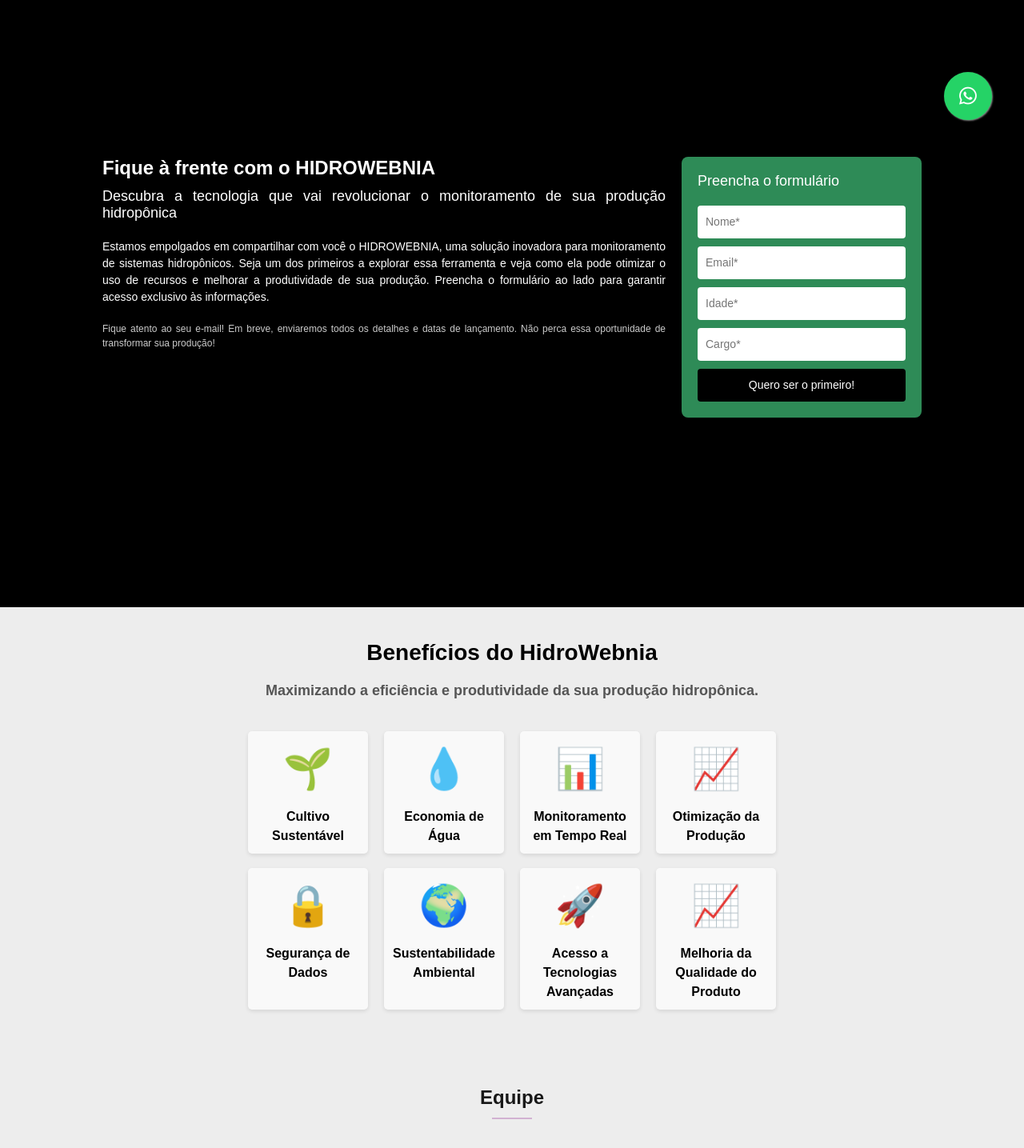
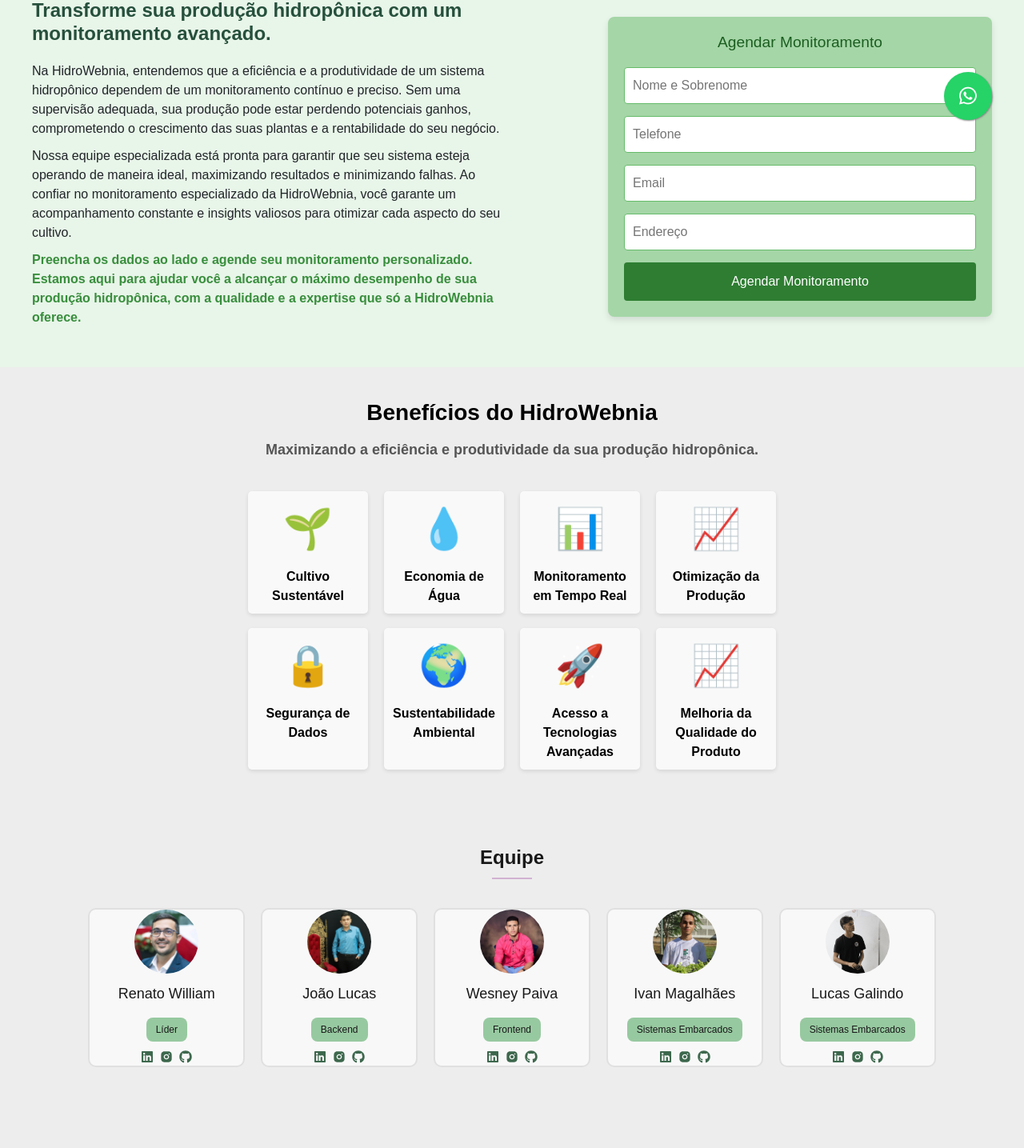
Before and after one commit to HidroWebnia/hidroWebnia, a React (Create React App) app in the folder frontend/: page / in a window 1280 px wide. Shown: the part 610-2045 px from the top of the page at 80% size. Built offline with nearby package versions, Linux system fonts and the light colour scheme; no server answers.

Commit message:
Ajustes na tela inicial.

```diff
--- a/frontend/src/components/About.js
+++ b/frontend/src/components/About.js
@@ -10,6 +10,7 @@
     background-size: cover;
     background-position: center;
     padding: 96px;
+    color: #fff;
 
     @media (max-width: 768px) {
       padding: 48px;
@@ -141,101 +142,79 @@
 `;
 
 const BannerContainer = styled.div`
-  //background: url('https://img.freepik.com/fotos-gratis/jardineiro-agronomo-segurando-salada-fresca-organica-saudavel-mostrando-ao-empresario-agricola-discutindo-nutricao-de-vegetais-na-plantacao-de-estufa-hidroponica-conceito-de-agricultura_482257-38029.jpg?t=st=1730813124~exp=1730816724~hmac=8e5a35595d217f5c53df843c513b49102c336544365dd3aac56f779b373615b7&w=996') no-repeat center center/cover;
-  height: 100vh;
   display: flex;
   align-items: center;
-  justify-content: center;
-  position: relative;
+  justify-content: space-between;
+  padding: 40px;
+  background-color: #e8f5e9;
 `;
 
-const Overlay = styled.div`
-  background-color: #000000;
-  width: 100%;
-  height: 100%;
-  display: flex;
-  align-items: center;
-  justify-content: center;
+const TextSection = styled.div`
+  width: 50%;
+  color: #2e7d32;
+  font-family: Arial, sans-serif;
+
+  h1 {
+    font-size: 1.5rem;
+    font-weight: bold;
+    margin-bottom: 20px;
+    text-align: left;
+  }
+
+  p {
+    font-size: 1rem;
+    line-height: 1.5;
+    margin-bottom: 10px;
+    text-align: left;
+  }
+
+  .highlight {
+    font-weight: bold;
+    color: #388e3c;
+  }
 `;
 
-const Content = styled.div`
-  display: flex;
-  width: 80%;
-  max-width: 1200px;
-  justify-content: space-between;
-  color: #fff;
+const FormContainer = styled.div`
+  width: 40%;
+  padding: 20px;
+  background-color: #a5d6a7;
+  border-radius: 8px;
+  box-shadow: 0px 4px 8px rgba(0, 0, 0, 0.1);
 `;
 
-const LeftSection = styled.div`
-  flex: 1;
-  padding-right: 20px;
-`;
+const FormHeading = styled.h2`
+  text-align: center;
+  color: #1b5e20;
+  font-size: 1.2rem;
+  margin-bottom: 20px;
 
-const Heading = styled.h1`
-  font-size: 24px;
-  color: #ffffff;
-  margin-bottom: 10px;
-  text-align: left;
-`;
-
-const Subheading = styled.h2`
-  font-size: 18px;
-  font-weight: normal;
-  color: #ffffff;
-  margin-bottom: 20px;
-`;
-
-const Description = styled.p`
-  font-size: 14px;
-  margin-bottom: 20px;
-  color: #ffffff;
-
-`;
-
-const Disclaimer = styled.p`
-  font-size: 12px;
-  opacity: 0.8;
-  color: #ffffff;
-
-`;
-
-const FormSection = styled.div`
-  background-color: #2e8b57;
-  padding: 20px;
-  border-radius: 8px;
-  width: 300px;
-`;
-
-const FormHeading = styled.h3`
-  font-size: 18px;
-  margin-bottom: 20px;
 `;
 
 const Form = styled.form`
   display: flex;
   flex-direction: column;
+  gap: 15px;
 `;
 
 const Input = styled.input`
   padding: 10px;
-  margin-bottom: 10px;
-  border: none;
+  font-size: 1rem;
+  border: 1px solid #66bb6a;
   border-radius: 4px;
-  font-size: 14px;
 `;
 
 const Button = styled.button`
-  background-color: #000000;
-  color: #ffffff;
-  padding: 10px;
+  padding: 12px;
+  font-size: 1rem;
+  color: #fff;
+  background-color: #2e7d32;
   border: none;
   border-radius: 4px;
-  font-size: 14px;
   cursor: pointer;
   transition: background-color 0.3s;
 
   &:hover {
-    background-color: #2e8b57;
+    background-color: #1b5e20;
   }
 `;
 
@@ -263,33 +242,35 @@
         ) : null}
       </div>
 
-      <BannerContainer>
-        <Overlay>
-          <Content>
-            <LeftSection>
-            <Heading>Fique à frente com o HIDROWEBNIA</Heading>
-              <Subheading>
-                Descubra a tecnologia que vai revolucionar o monitoramento de sua produção hidropônica
-              </Subheading>
-              <Description>
-                Estamos empolgados em compartilhar com você o HIDROWEBNIA, uma solução inovadora para monitoramento de sistemas hidropônicos. Seja um dos primeiros a explorar essa ferramenta e veja como ela pode otimizar o uso de recursos e melhorar a produtividade de sua produção. Preencha o formulário ao lado para garantir acesso exclusivo às informações.
-              </Description>
-              <Disclaimer>
-                Fique atento ao seu e-mail! Em breve, enviaremos todos os detalhes e datas de lançamento. Não perca essa oportunidade de transformar sua produção!
-              </Disclaimer>
-            </LeftSection>
-            <FormSection>
-              <FormHeading>Preencha o formulário</FormHeading>
-              <Form>
-                <Input type="text" placeholder="Nome*" />
-                <Input type="email" placeholder="Email*" />
-                <Input type="number" placeholder="Idade*" />
-                <Input type="text" placeholder="Cargo*" />
-                <Button>Quero ser o primeiro!</Button>
-              </Form>
-            </FormSection>
-          </Content>
-        </Overlay>
+      <BannerContainer data-aos="fade-up" data-aos-delay="200">
+        <TextSection>
+          <h1>Transforme sua produção hidropônica com um monitoramento avançado.</h1>
+          <p>
+            Na HidroWebnia, entendemos que a eficiência e a produtividade de um sistema hidropônico
+            dependem de um monitoramento contínuo e preciso. Sem uma supervisão adequada, sua produção
+            pode estar perdendo potenciais ganhos, comprometendo o crescimento das suas plantas e a rentabilidade do seu negócio.
+          </p>
+
+          <p>
+          Nossa equipe especializada está pronta para garantir que seu sistema esteja operando de maneira ideal, maximizando resultados e minimizando falhas.
+          Ao confiar no monitoramento especializado da HidroWebnia, você garante um acompanhamento constante e insights valiosos para otimizar cada aspecto do seu cultivo.
+          </p>
+          <p className="highlight">
+          Preencha os dados ao lado e agende seu monitoramento personalizado.
+          Estamos aqui para ajudar você a alcançar o máximo desempenho de sua produção hidropônica, com a qualidade e a expertise que só a HidroWebnia oferece.
+          </p>
+        </TextSection>
+
+        <FormContainer>
+          <FormHeading>Agendar Monitoramento</FormHeading>
+          <Form>
+            <Input type="text" placeholder="Nome e Sobrenome" />
+            <Input type="text" placeholder="Telefone" />
+            <Input type="email" placeholder="Email" />
+            <Input type="text" placeholder="Endereço" />
+            <Button>Agendar Monitoramento</Button>
+          </Form>
+        </FormContainer>
       </BannerContainer>
 
       <h2 className="benefits-title">Benefícios do HidroWebnia</h2>
--- a/frontend/src/components/TestemonialFooter.js
+++ b/frontend/src/components/TestemonialFooter.js
@@ -7,7 +7,8 @@
   padding: 25px;
   width: 80%;
   margin: 0 auto;
-  margin-top: -55px;
+  margin-top: 35px;
+  flex-wrap: wrap;
 `;
 
 const Testemunho = styled.div`
@@ -19,11 +20,20 @@
   border-radius: 10px;
   box-shadow: 0px 0px 10px rgba(0, 0, 0, 0.1);
   width: 30%;
+  margin-bottom: 20px;
   transition: transform 0.3s ease;
 
-    &:hover {
-      transform: scale(1.05);
-    }
+  &:hover {
+    transform: scale(1.05);
+  }
+
+  @media (max-width: 1024px) {
+    width: 45%;
+  }
+
+  @media (max-width: 768px) {
+    width: 100%;
+  }
 `;
 
 const Foto = styled.img`
@@ -65,7 +75,7 @@
         </Descricao>
       </Testemunho>
       <Testemunho>
-        <Foto src="https://img.freepik.com/fotos-gratis/jovem-homem-posando-isolado-contra-a-parede-em-branco-do-estudio_273609-12356.jpg?t=st=1728478422~exp=1728482022~hmac=b98eda948ab14f44639a15a639be4e6d7221e53de4af6f9e5224010a2bed66c6&w=900 " alt="Foto do cliente" />
+        <Foto src="https://img.freepik.com/fotos-gratis/jovem-homem-posando-isolado-contra-a-parede-em-branco-do-estudio_273609-12356.jpg?t=st=1728478422~exp=1728482022~hmac=b98eda948ab14f44639a15a639be4e6d7221e53de4af6f9e5224010a2bed66c6&w=900" alt="Foto do cliente" />
         <Nome>Pedro Oliveira</Nome>
         <Descricao>
           "O serviço foi rápido e eficiente.
--- a/frontend/src/components/time.js
+++ b/frontend/src/components/time.js
@@ -7,6 +7,7 @@
 import wesney from '../assets/wesney.svg';
 import renato from '../assets/renato.svg';
 import galindo from '../assets/galindo.png';
+
 
 const StyleTime = styled.div`
   padding: 96px;
@@ -29,7 +30,9 @@
     justify-content: space-between;
     margin-top: 36px;
     flex-wrap: wrap;
-    gap: 20px; /* Aumentei o espaço entre os cards */
+    gap: 20px;
+    justify-content: center;
+
   }
 
   hr {
@@ -45,23 +48,26 @@
     flex-direction: column;
     align-items: center;
     border: solid 2px #e0e0e0;
-    background-color: #f8f8f8; /* Alterei a cor de fundo para um tom mais suave */
-    border-radius: 10px; /* Bordas arredondadas para um visual mais suave */
-    transition: transform 0.3s ease, box-shadow 0.3s ease; /* Adicionei transição para box-shadow */
-    width: 18%; /* Ajusta a largura dos cards para caber 5 na linha */
+    background-color: #f8f8f8;
+    border-radius: 10px;
+    transition: transform 0.3s ease, box-shadow 0.3s ease;
+    width: 18%;
     box-sizing: border-box;
+    margin-bottom: 20px;
 
     &:hover {
       transform: scale(1.05);
-      box-shadow: 0 4px 15px rgba(0, 0, 0, 0.2); /* Efeito de sombra ao passar o mouse */
+      box-shadow: 0 4px 15px rgba(0, 0, 0, 0.2);
     }
 
     @media (max-width: 768px) {
       width: 30%;
+      align-items: center;
     }
 
     @media (max-width: 480px) {
       width: 80%;
+      align-items: center;
     }
   }
 
@@ -71,11 +77,11 @@
     border-radius: 50%;
     object-fit: cover;
     margin-bottom: 12px;
-    transition: transform 0.3s ease; /* Adicionei transição para a imagem */
+    transition: transform 0.3s ease;
   }
 
   .card img:hover {
-    transform: scale(1.1); /* Efeito de zoom na imagem ao passar o mouse */
+    transform: scale(1.1);
   }
 
   .card p {
@@ -112,6 +118,7 @@
     transform: scale(1.2);
   }
 `;
+
 
 const Time = () => {
   return (
--- a/package.json
+++ b/package.json
@@ -25,6 +25,7 @@
     "googleapis": "^135.0.0",
     "jsonwebtoken": "^9.0.2",
     "jwt-decode": "^4.0.0",
+    "mdb-react-ui-kit": "^9.0.0",
     "mongoose": "^8.3.1",
     "mqtt": "^5.10.1",
     "multer": "^1.4.5-lts.1",
```
Also changed, not shown: 1 other file (tests, documents, lock files or other folders).
